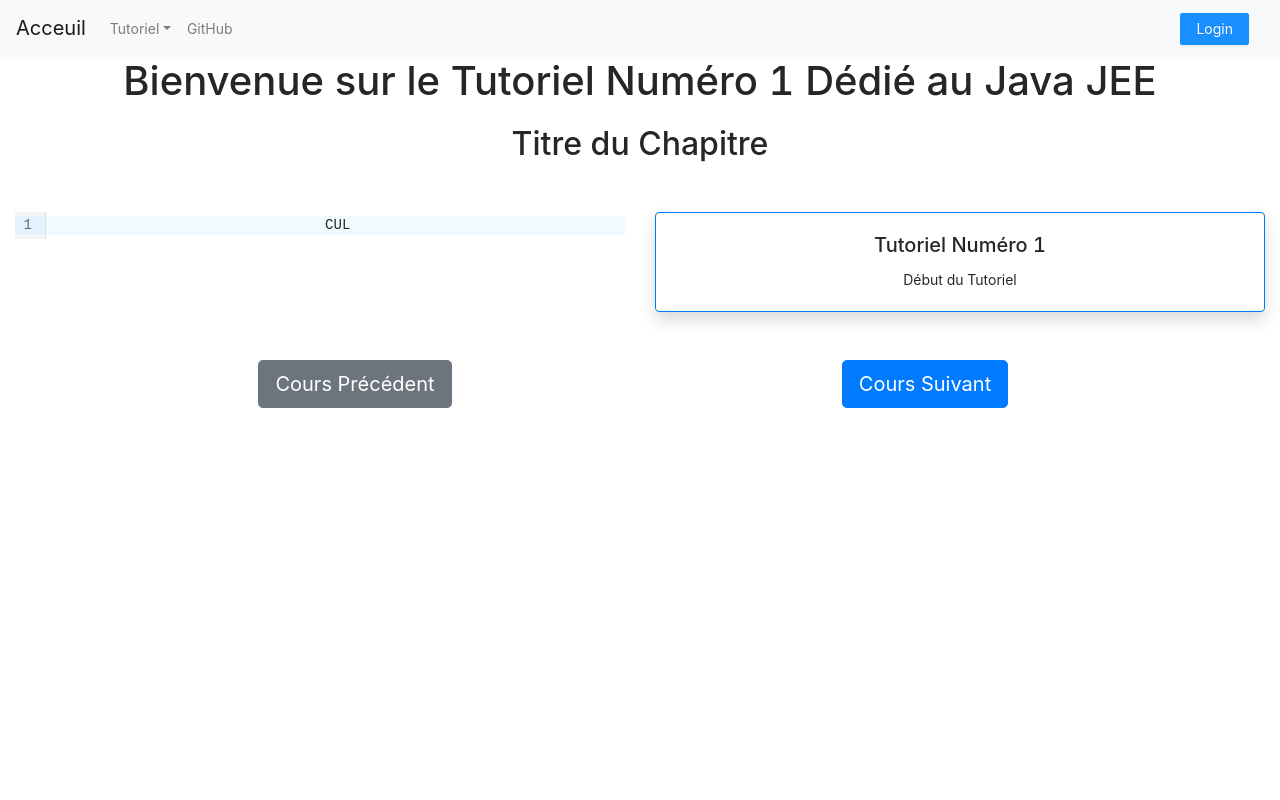
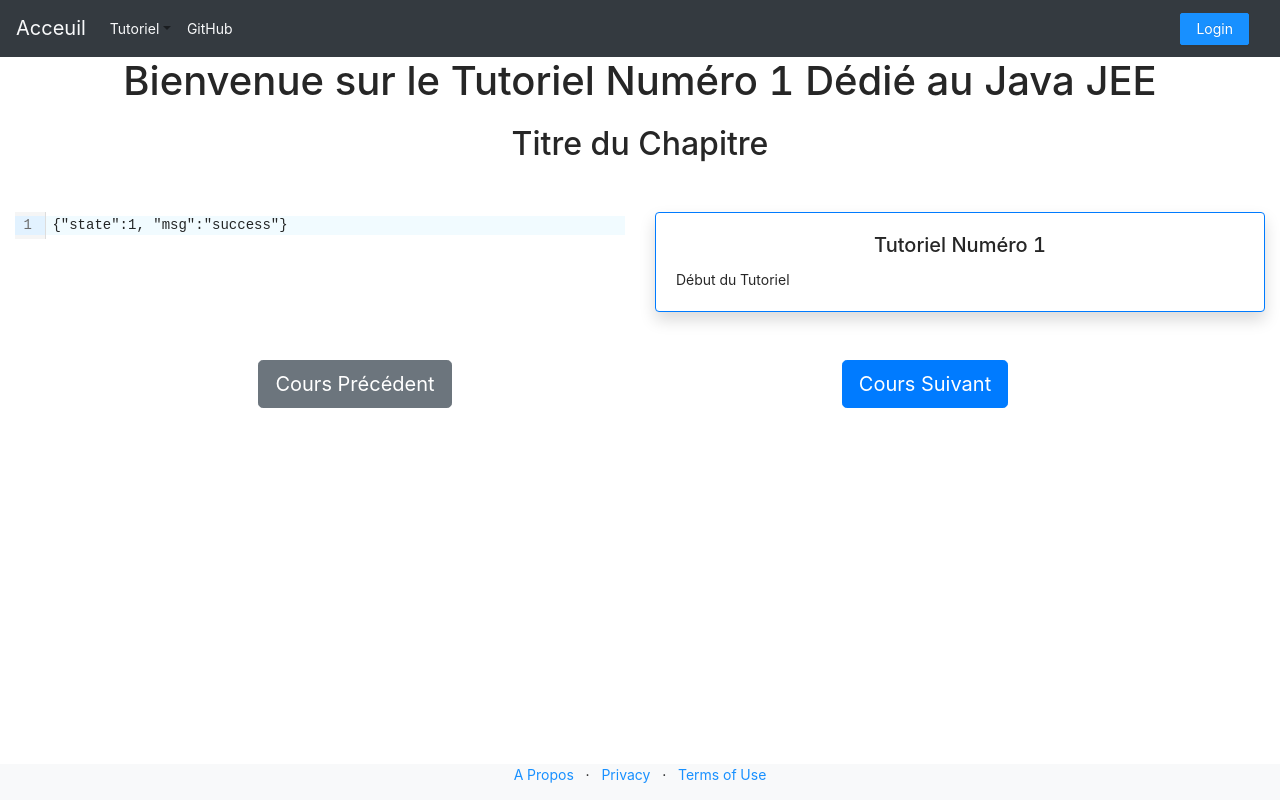
Before and after one commit to qcouroneau/frontTutoJEE, a React (Create React App) app: page /tutoriel in a window 1280 px wide. Built offline with nearby package versions, Linux system fonts and the light colour scheme.

Commit message:
moulte petites modifs

```diff
--- a/public/index.html
+++ b/public/index.html
@@ -1,40 +1,37 @@
 <!doctype html>
-<html lang="en">
+<html lang="fr">
   <head>
     <meta charset="utf-8">
     <meta name="viewport" content="width=device-width, initial-scale=1, shrink-to-fit=no">
     <meta name="theme-color" content="#000000">
-    <!--
-      manifest.json provides metadata used when your web app is added to the
-      homescreen on Android. See https://developers.google.com/web/fundamentals/engage-and-retain/web-app-manifest/
-    -->
+
     <link rel="manifest" href="%PUBLIC_URL%/manifest.json">
     <link rel="shortcut icon" href="%PUBLIC_URL%/favicon.ico">
-    <!--
-      Notice the use of %PUBLIC_URL% in the tags above.
-      It will be replaced with the URL of the `public` folder during the build.
-      Only files inside the `public` folder can be referenced from the HTML.
 
-      Unlike "/favicon.ico" or "favicon.ico", "%PUBLIC_URL%/favicon.ico" will
-      work correctly both with client-side routing and a non-root public URL.
-      Learn how to configure a non-root public URL by running `npm run build`.
-    -->
-    <title>React App</title>
+    <title>TIC JEE</title>
+
   </head>
   <body>
     <noscript>
-      You need to enable JavaScript to run this app.
+      Vous devez activez JavaScript pour faire fonctionner cette application.
     </noscript>
     <div id="root"></div>
-    <!--
-      This HTML file is a template.
-      If you open it directly in the browser, you will see an empty page.
-
-      You can add webfonts, meta tags, or analytics to this file.
-      The build step will place the bundled scripts into the <body> tag.
-
-      To begin the development, run `npm start` or `yarn start`.
-      To create a production bundle, use `npm run build` or `yarn build`.
-    -->
+    <footer style="position: absolute; bottom: 0; width: 100%;">
+      <div class="bg-light">
+        <div class="container">
+          <div class="row">
+            <div class="col">
+              <ul class="list-inline text-center">
+                <li class="list-inline-item"><a href="#">A Propos</a></li>
+                <li class="list-inline-item">&middot;</li>
+                <li class="list-inline-item"><a href="#">Privacy</a></li>
+                <li class="list-inline-item">&middot;</li>
+                <li class="list-inline-item"><a href="#">Terms of Use</a></li>
+              </ul>
+            </div>
+          </div>
+        </div>
+      </div>
+    </footer>
   </body>
 </html>
--- a/src/App.css
+++ b/src/App.css
@@ -1,4 +1,4 @@
-.App {
+h1, h2, h3, h4, h5 {
   text-align: center;
 }
 
--- a/src/App.js
+++ b/src/App.js
@@ -30,9 +30,9 @@ class App extends Component {
 
 function HomeScreen() {
   return (
-    <div>
-      <h1 className='m-3'>Bienvenue !</h1>
-      <p>Sed ut perspiciatis unde omnis iste natus error sit voluptatem accusantium doloremque laudantium, totam rem aperiam,
+    <div >
+      <h1 className='mt-3'>Bienvenue !</h1>
+      <p style={{textAlign:'center'}}>Sed ut perspiciatis unde omnis iste natus error sit voluptatem accusantium doloremque laudantium, totam rem aperiam,
       eaque ipsa quae ab illo inventore veritatis et quasi architecto beatae vitae dicta sunt explicabo.</p>
     </div>
   );
--- a/src/Component/CodeEditor/codeEditor.js
+++ b/src/Component/CodeEditor/codeEditor.js
@@ -1,4 +1,4 @@
-import React from 'react';
+import React, { Component } from 'react';
 import { Container, Row, Col } from 'reactstrap';
 import CodeMirror from '@uiw/react-codemirror';
 import 'codemirror/addon/display/autorefresh';
@@ -9,7 +9,26 @@ import 'codemirror/theme/monokai.css';
 
 import NavButton from './navButton'
 
-function CodeEditor() {
+class CodeEditor extends Component {
+
+  constructor(props) {
+    super(props);
+    this.handleChange = this.handleChange.bind(this);
+    this.state = {
+      code: '{"state":1, "msg":"success"}',
+    }
+  }
+  handleChange(newCode) {
+
+  }
+
+  render() {
+    const options = {
+      theme: 'monokai',
+      keyMap: 'sublime',
+      mode: 'javascript',
+      lineNumbers: true
+  };
     return (
       <div>
         <h1>Bienvenue sur le Tutoriel Numéro 1 Dédié au Java JEE</h1>
@@ -18,13 +37,9 @@ function CodeEditor() {
           <Row>
             <Col>
               <CodeMirror
-              value="CUL"//{code}
-              options={{
-                theme: 'monokai',
-                keyMap: 'sublime',
-                fullScreen: true,
-                mode: 'jsx',
-              }}
+                value={this.state.code}
+                onChange = {this.handleChange}
+                options={options}
               />
             </Col>
             <Col>
@@ -41,5 +56,6 @@ function CodeEditor() {
       </div>
     );
   }
+}
 
 export default CodeEditor;
--- a/src/Component/CodeEditor/navButton.js
+++ b/src/Component/CodeEditor/navButton.js
@@ -3,7 +3,7 @@ import { Container, Row, Col, Button } from 'reactstrap';
 
 function NavButton() {
     return (
-        <Container>
+        <Container style={{textAlign:'center'}}>
             <Row>
                 <Col>
                     <Button color="secondary" size="lg">Cours Précédent</Button>
--- a/src/Component/Login/login.js
+++ b/src/Component/Login/login.js
@@ -1,6 +1,6 @@
 import React, { useState } from 'react';
 import 'bootstrap/dist/css/bootstrap.min.css';
-import { Button, Modal, Form, Input, Radio } from 'antd';
+import { Button, Modal, Form, Input } from 'antd';
 import "antd/dist/antd.css";
 
 class Login extends React.Component {
--- a/src/Component/NavBar/navBar.js
+++ b/src/Component/NavBar/navBar.js
@@ -12,7 +12,6 @@ import {
     DropdownToggle,
     DropdownMenu,
     DropdownItem,
-    NavbarText
   } from 'reactstrap';
 
 import Login from '../Login/login'
@@ -24,14 +23,16 @@ function NavBar() {
 
     return (
       <div>
-        <Navbar color="light" light expand="md">
-          <NavbarBrand href="/">Acceuil</NavbarBrand>
+        <Navbar color="dark" light expand="md">
+          <NavbarBrand href="/">
+            <span class="text-light">Acceuil</span>
+          </NavbarBrand>
           <NavbarToggler onClick={toggle} />
           <Collapse isOpen={isOpen} navbar>
             <Nav className="mr-auto" navbar>
               <UncontrolledDropdown nav inNavbar>
                 <DropdownToggle nav caret>
-                  Tutoriel
+                  <span class="text-light">Tutoriel</span>
                 </DropdownToggle>
                 <DropdownMenu right>
                   <DropdownItem href="/tutoriel/Tuto1">
@@ -47,7 +48,9 @@ function NavBar() {
                 </DropdownMenu>
               </UncontrolledDropdown>
               <NavItem>
-                <NavLink href="https://github.com/qcouroneau/frontTutoJEE">GitHub</NavLink>
+                <NavLink href="https://github.com/qcouroneau/frontTutoJEE">
+                <span class="text-light">GitHub</span>
+              </NavLink>
               </NavItem>
             </Nav>
             <Login />
```
Lines whose indentation alone changed are shown as unchanged.
